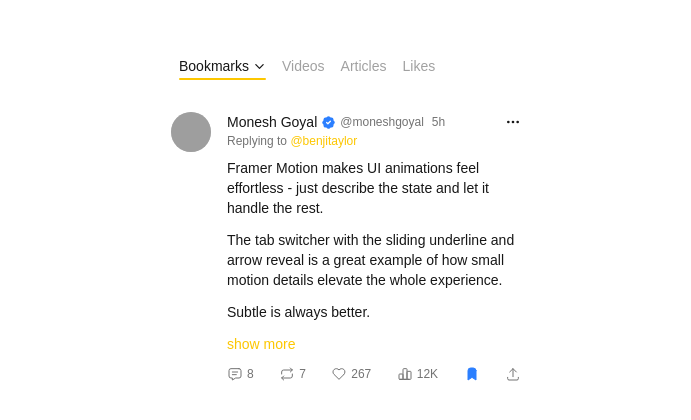
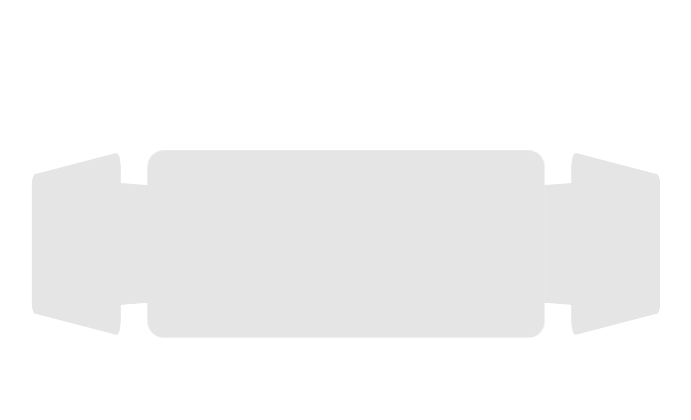
Before and after one commit to 2201monesh/design-component, a Next.js app: page / in a window 1280 px wide. Shown: the part 156-576 px from the top of the page, without its empty margins (294-985 px from the left). Built offline with nearby package versions, Linux system fonts and the light colour scheme; grey boxes are pictures that could not be loaded.

Commit message:
added card carousal component

```diff
--- a/app/page.tsx
+++ b/app/page.tsx
@@ -1,5 +1,6 @@
 import AnimatedCards from "@/components/AnimatedCards";
 import BookCardAnimation from "@/components/BookCardAnimation";
+import CardCarousal from "@/components/CardCarousal";
 import DiscordAnimation from "@/components/DiscordAnimation";
 import DraggableChain from "@/components/DraggableChain";
 import EmailProductDesign from "@/components/EmailProductDesign";
@@ -37,7 +38,8 @@ export default function Home() {
       {/* <FolderCardAnimation /> */}
       {/* <TableComponent /> */}
       {/* <BookCardAnimation /> */}
-      <TwitterTabsSwitchAnimation />
+      {/* <TwitterTabsSwitchAnimation /> */}
+      <CardCarousal />
     </div>
   );
 }
--- /dev/null
+++ b/components/CardCarousal.tsx
@@ -0,0 +1,58 @@
+"use client"
+
+import { useEffect, useRef, useState } from 'react'
+
+const CARD_COUNT = 6
+const ANGLE_STEP = 360 / CARD_COUNT // 60° per card
+const CARD_WIDTH_PX = 288 // w-72 = 18rem at 16px base
+const GAP_PX = 30 // spacing between adjacent card edges
+// Inradius of regular hexagon with effective side = card width + gap
+const RADIUS = Math.round((CARD_WIDTH_PX + GAP_PX) / (2 * Math.tan(Math.PI / CARD_COUNT))) // ~267px
+const SCROLL_SENSITIVITY = 0.3
+
+const CardCarousal = () => {
+  const [rotation, setRotation] = useState(0)
+  const containerRef = useRef<HTMLDivElement>(null)
+
+  useEffect(() => {
+    const el = containerRef.current
+    if (!el) return
+
+    const handleWheel = (e: WheelEvent) => {
+      e.preventDefault()
+      setRotation(prev => prev + e.deltaX * SCROLL_SENSITIVITY)
+    }
+
+    el.addEventListener('wheel', handleWheel, { passive: false })
+    return () => el.removeEventListener('wheel', handleWheel)
+  }, [])
+
+  return (
+    <div
+      ref={containerRef}
+      className="flex items-center justify-center"
+      style={{ width: '800px', height: '300px', perspective: '1000px' }}
+    >
+      <div
+        className="relative w-72 h-34"
+        style={{ transformStyle: 'preserve-3d', transform: `rotateY(${rotation}deg)` }}
+      >
+        {Array.from({ length: CARD_COUNT }, (_, i) => (
+          <Card key={i} index={i} />
+        ))}
+      </div>
+    </div>
+  )
+}
+
+export default CardCarousal
+
+const Card = ({ index }: { index: number }) => {
+  const rotateY = ANGLE_STEP * index
+  return (
+    <div
+      className="absolute inset-0 rounded-xl bg-neutral-200"
+      style={{ transform: `rotateY(${rotateY}deg) translateZ(${RADIUS}px)` }}
+    />
+  )
+}
```
